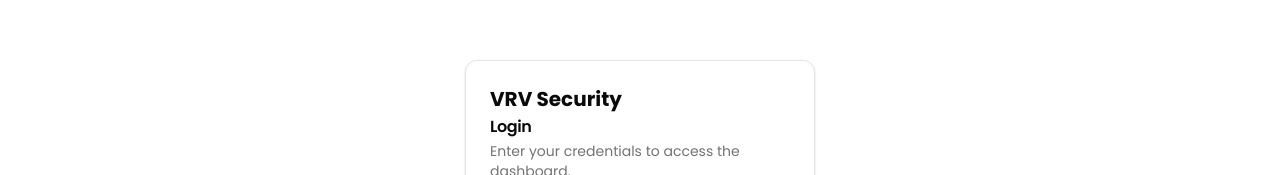
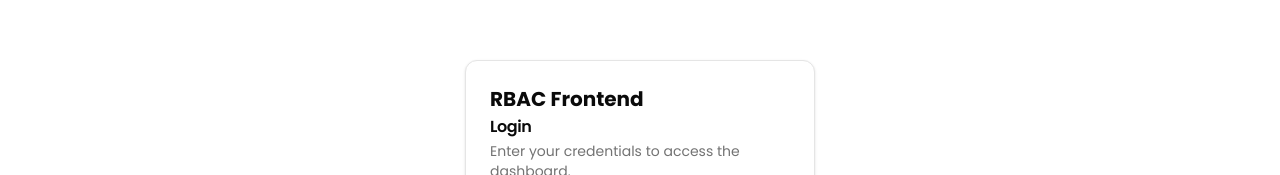
Before and after one commit to ayushawasthi24/rbac-frontend, a Next.js app: page / in a window 1280 px wide. Shown: the part 161-336 px from the top of the page. Built offline with nearby package versions, Linux system fonts and the light colour scheme.

Commit message:
Update page.tsx

```diff
--- a/app/page.tsx
+++ b/app/page.tsx
@@ -24,7 +24,7 @@ export default function LoginPage() {
     <div className="flex items-center justify-center min-h-screen">
       <Card className="w-[350px]">
         <CardHeader>
-          <h1 className="font-bold text-xl">VRV Security</h1>
+          <h1 className="font-bold text-xl">RBAC Frontend</h1>
           <CardTitle>Login</CardTitle>
           <CardDescription>
             Enter your credentials to access the dashboard.
```
